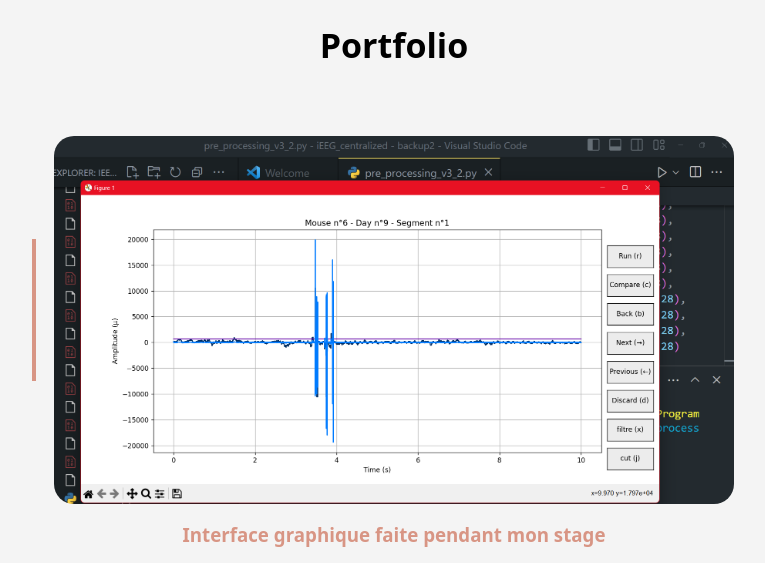
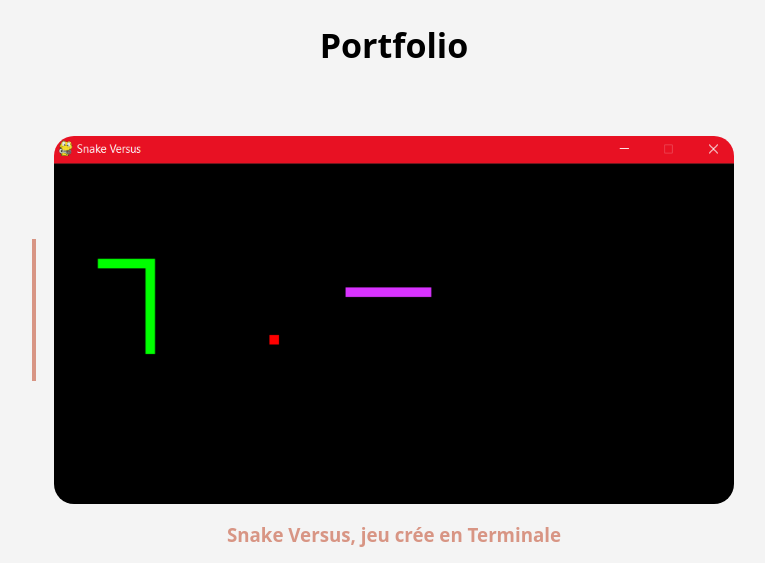
Before and after one commit to OscarIsorez/Portfolio, a plain HTML site: page index.html in a window 1280 px wide. Shown: the part 1260-1823 px from the top of the page, without its empty margins (246-1011 px from the left). Drawn offline with Linux system fonts and the light colour scheme; grey boxes are pictures that could not be loaded.

Commit message:
reboot error

```diff
--- a/index.html
+++ b/index.html
@@ -70,10 +70,10 @@
     <div class=" section section-grise2">
         <h2 style="padding-bottom: 40px;">Portfolio</h2>
         <div class="items">
-            <a href="Internship.html" class="item">
+            <a href="Projets-Pygame.html" class="item">
                 <div class="barre-verticale"></div>
                 <div class="snake"></div>
-                <h3>Interface graphique faite pendant mon stage</h3>
+                <h3>Snake Versus, jeu crée en Terminale </h3>
             </a>
             <a href="portfolio-formation.html" class="item">
                 <div class="barre-verticale"></div>
--- a/style.css
+++ b/style.css
@@ -285,7 +285,7 @@ img.portfolio{
     border-radius: 20px;
 }
 .items > .item > .snake{
-    background: url(expl_EGG_IMG1.png), center;
+    background: url(image_snake1.png), center;
     background-size: cover;
     width: 85vh;
     height: 23em;
```
